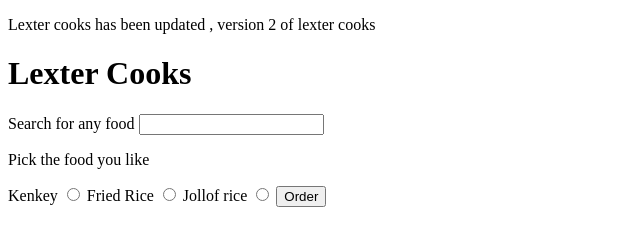
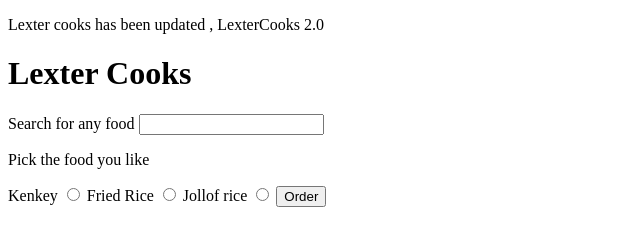
Before and after one commit to Lexter404/LexterCooks, a plain HTML site: page index.html in a window 1280 px wide. Shown: the full height of the page, 0-640 px from the left. Drawn offline with Linux system fonts and the light colour scheme.

Commit message:
2.0
Alert to show site has been updated.

```diff
--- a/index.html
+++ b/index.html
@@ -6,7 +6,7 @@
     <title>Lexter Cooks</title>
 </head>
 <body>
-    <p>Lexter cooks has been updated , version 2 of lexter cooks</p>
+    <p>Lexter cooks has been updated , LexterCooks 2.0</p>
     <h1>Lexter Cooks</h1>
     <label>Search for any food</label>
     <input type="text"/>
```
